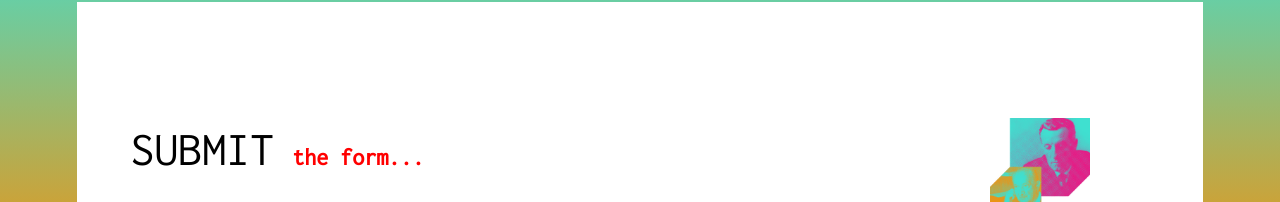
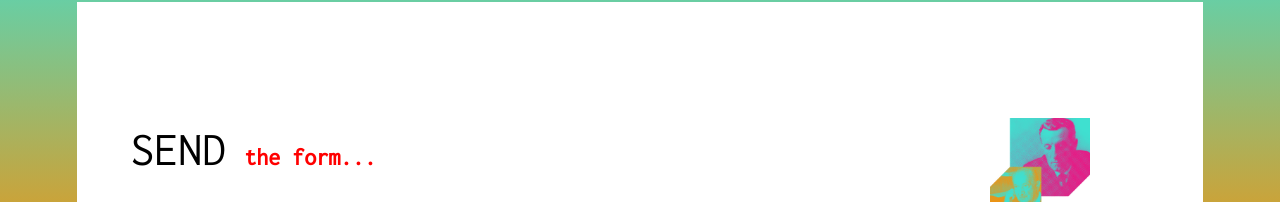
Before and after one commit to Tommy-B-Git/designer-in-place, a website: page index.html in a window 1280 px wide. Shown: the part 86-288 px from the top of the page. Drawn offline with nearby package versions, Linux system fonts and the light colour scheme.

Commit message:
index.html changed to SEND

```diff
--- a/index.html
+++ b/index.html
@@ -15,7 +15,7 @@
         <div class="myFlexCont">
             <form action="/DesignerInPlace" method="POST" class="pure-form pure-form-stacked">
                 <div class="fullWidthDiv">
-                    <h2><button id="myButton" type="submit" class="linkButton" name="likeLinkBtn">SUBMIT</button> the form...</h2>
+                    <h2><button id="myButton" type="submit" class="linkButton" name="likeLinkBtn">SEND</button> the form...</h2>
                 </div>
                 <div class="fullWidthDiv flexDivRight">
                     <button type="submit" class="oval myButton" name="ovalBtn">X</button>
```
